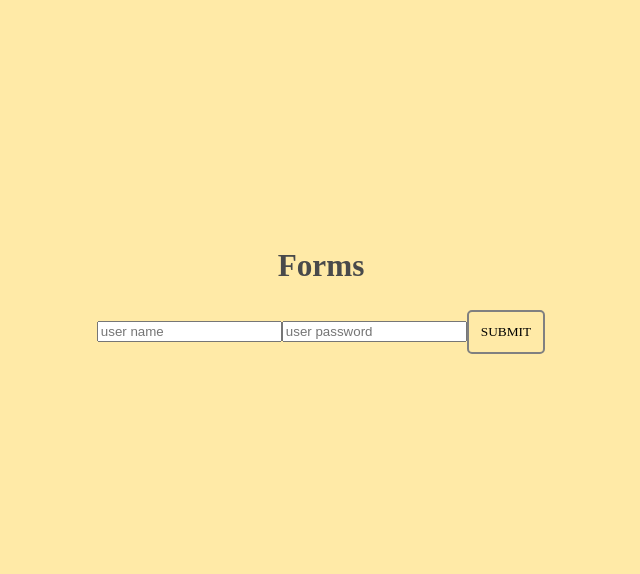
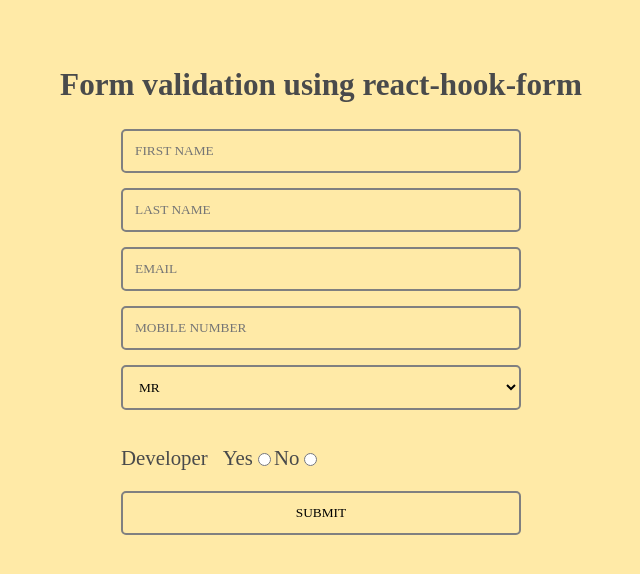
Before and after one commit to Najafkhan256/React, a React (Create React App) app: page / in a window 1280 px wide. Shown: the top 574 px of the page, without its empty margins (319-959 px from the left). Built offline with nearby package versions, Linux system fonts and the light colour scheme.

Commit message:
Form validation using react-hook-form

```diff
--- a/package.json
+++ b/package.json
@@ -8,6 +8,7 @@
     "@testing-library/user-event": "^13.5.0",
     "react": "^18.2.0",
     "react-dom": "^18.2.0",
+    "react-hook-form": "^7.42.1",
     "react-scripts": "5.0.1",
     "web-vitals": "^2.1.4"
   },
--- a/src/App.js
+++ b/src/App.js
@@ -1,5 +1,6 @@
 import "./App.css";
-import Forms from "./components/FormsHandling/Forms";
+import FormsVTwo from "./components/FormsHandling/FormsVTwo";
+// import Forms from "./components/FormsHandling/Forms";
 // import UseEffectHook from "./components/Hooks/UseEffectHook";
 // import CompWillUnmount from "./components/CompWillUnmount/CompWillUnmount";
 // import CompDidUpdate from "./components/LifeCycleMethods/CompDidUpdate";
@@ -66,8 +67,9 @@ function App() {
       <CompDidUpdate />
       <CompWillUnmount />
       <UseEffectHook />
+      <Forms />
       */}
-      <Forms />
+      <FormsVTwo />
     </div>
   );
 }
--- /dev/null
+++ b/src/Components/FormsHandling/FormsVTwo.jsx
@@ -0,0 +1,82 @@
+import React from "react";
+import { useForm } from "react-hook-form";
+
+const FormsVTwo = () => {
+  const {
+    register,
+    handleSubmit,
+    // formState: { errors },
+  } = useForm();
+
+  const onSubmit = (data) => {
+    console.log(data);
+  };
+  //   console.log(errors);
+  return (
+    <>
+      <h2>Form validation using react-hook-form</h2>
+      <form
+        onSubmit={handleSubmit(onSubmit)}
+        // onSubmit={handleSubmit((data) => {
+        //   console.log(data);
+        // })}
+      >
+        <input
+          type="text"
+          placeholder="First name"
+          {...register("First name", { required: true })}
+          //   {...register("First name", { required: true, maxLength: 80 })}
+        />
+        <input
+          type="text"
+          placeholder="Last name"
+          {...register("Last name", { required: true })}
+          //   {...register("First name", { required: true, maxLength: 80 })}
+        />
+        <input
+          type="text"
+          placeholder="Email"
+          {...register("Email", { required: true, pattern: /^\S+@\S+$/i })}
+        />
+        <input
+          type="tel"
+          placeholder="Mobile number"
+          {...register("Mobile number", {
+            required: true,
+            minLength: 5,
+            maxLength: 13,
+          })}
+        />
+        <select {...register("Title", { required: true })}>
+          <option value="Mr">Mr</option>
+          <option value="Mrs">Mrs</option>
+          <option value="Miss">Miss</option>
+          <option value="Dr">Dr</option>
+        </select>
+        <div className="developer">
+          <p>Developer</p>
+          <div className="radio">
+            <label htmlFor="yes">Yes</label>
+            <input
+              type="radio"
+              id="yes"
+              value="Yes"
+              {...register("Developer", { required: true })}
+            />
+            <label htmlFor="no">No</label>
+            <input
+              type="radio"
+              id="no"
+              value="No"
+              {...register("Developer", { required: true })}
+            />
+          </div>
+        </div>
+
+        <button>SUBMIT</button>
+      </form>
+    </>
+  );
+};
+
+export default FormsVTwo;
--- a/src/index.css
+++ b/src/index.css
@@ -239,3 +239,45 @@ li {
   position: relative;
   padding: 0.5rem;
 }
+
+/* form with hooks style */
+
+form {
+  display: flex;
+  flex-direction: column;
+  width: 400px;
+}
+form input {
+  padding: 12px;
+  border: 2px solid gray;
+  font-family: "Architects Daughter", cursive;
+  text-decoration: none;
+  border-radius: 5px;
+  background-color: #ffeaa7;
+  text-transform: uppercase;
+  margin-bottom: 15px;
+}
+select {
+  padding: 12px;
+  border: 2px solid gray;
+  font-family: "Architects Daughter", cursive;
+  text-decoration: none;
+  border-radius: 5px;
+  background-color: #ffeaa7;
+  text-transform: uppercase;
+  margin-bottom: 15px;
+}
+.developer {
+  display: inline-flex;
+  align-items: center;
+}
+.developer p {
+  padding-right: 15px;
+}
+.radio {
+  display: flex;
+  align-items: center;
+}
+input[type="radio"] {
+  margin-bottom: 0;
+}
```
Also changed, not shown: 1 other file (tests, documents, lock files or other folders).
